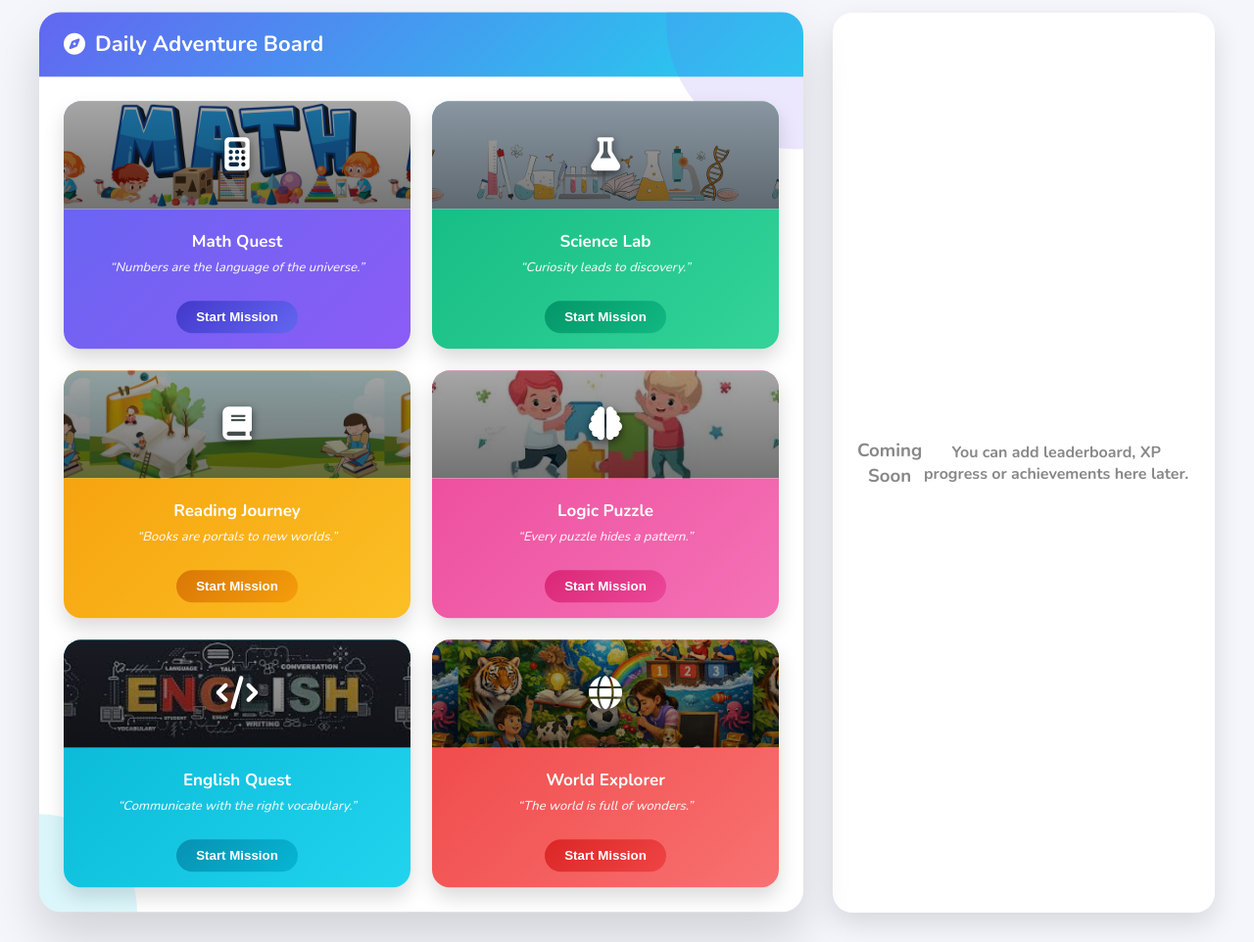
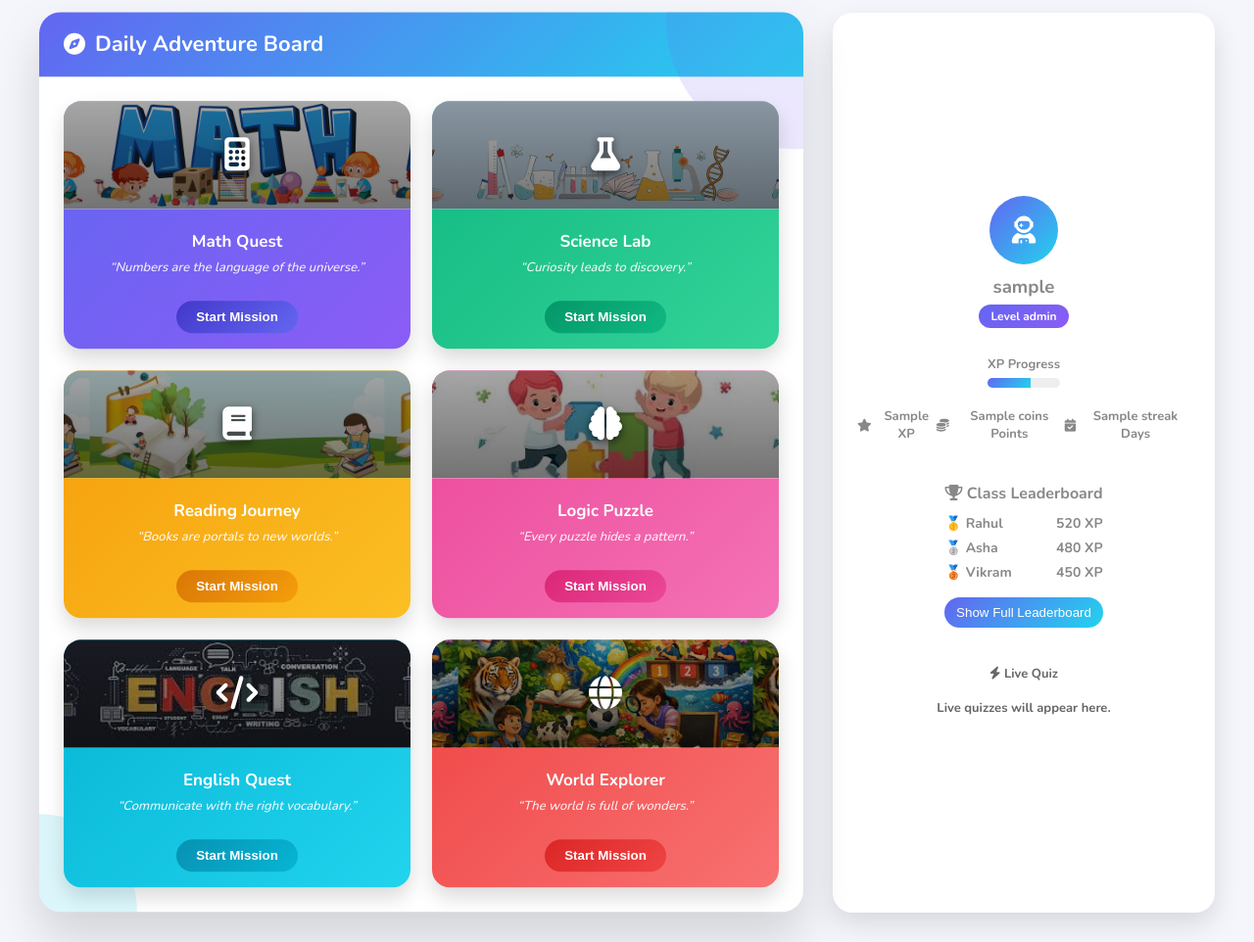
Before and after one commit to raj761132/LearniX, a Flask app: template templates/student_dashboard.html in a window 1280 px wide. Shown: the part 153-1115 px from the top of the page at 98% size. Run offline with Flask 3, Linux system fonts and the light colour scheme; the template is opened without the code that fills it: most values are stand-ins (such as "Sample title", 1, 10 or a date in 2020).

Commit message:
Page development

```diff
--- a/static/css/dashboard.css
+++ b/static/css/dashboard.css
@@ -667,3 +667,210 @@ font-size:34px;
 text-shadow:0 3px 8px rgba(0,0,0,0.6);
 
 }
+
+/* SIDE CARD CSS */
+/* SIDE CARD */
+
+.side-card{
+
+background:white;
+
+border-radius:20px;
+
+padding:25px;
+
+box-shadow:0 12px 28px rgba(0,0,0,0.12);
+
+display:flex;
+
+flex-direction:column;
+
+gap:20px;
+
+}
+
+
+
+/* PLAYER PROFILE */
+
+.player-profile{
+
+text-align:center;
+
+}
+
+.avatar{
+
+width:70px;
+height:70px;
+
+margin:auto;
+
+border-radius:50%;
+
+background:linear-gradient(135deg,#6366f1,#22d3ee);
+
+display:flex;
+align-items:center;
+justify-content:center;
+
+font-size:28px;
+color:white;
+
+margin-bottom:10px;
+
+}
+
+.player-name{
+
+margin:5px 0;
+
+}
+
+.level-badge{
+
+background:linear-gradient(135deg,#6366f1,#8b5cf6);
+
+color:white;
+
+padding:4px 12px;
+
+border-radius:20px;
+
+font-size:12px;
+
+}
+
+
+
+/* XP BAR */
+
+.xp-section{
+
+margin-top:10px;
+
+}
+
+.xp-label{
+
+font-size:13px;
+
+margin-bottom:5px;
+
+}
+
+.xp-bar{
+
+width:100%;
+
+height:10px;
+
+background:#eee;
+
+border-radius:10px;
+
+overflow:hidden;
+
+}
+
+.xp-fill{
+
+height:100%;
+
+background:linear-gradient(135deg,#6366f1,#22d3ee);
+
+}
+
+
+
+/* PLAYER STATS */
+
+.player-stats{
+
+display:flex;
+
+justify-content:space-between;
+
+font-size:13px;
+
+}
+
+.stat{
+
+display:flex;
+
+align-items:center;
+
+gap:5px;
+
+}
+
+
+
+/* LEADERBOARD */
+
+.leaderboard-section h4{
+
+margin-bottom:10px;
+
+}
+
+.leaderboard{
+
+list-style:none;
+
+padding:0;
+
+margin:0;
+
+}
+
+.leaderboard li{
+
+display:flex;
+
+justify-content:space-between;
+
+margin:6px 0;
+
+font-size:14px;
+
+}
+
+
+
+/* LEADERBOARD BUTTON */
+
+.leaderboard-btn{
+
+margin-top:10px;
+
+width:100%;
+
+border:none;
+
+padding:8px;
+
+border-radius:20px;
+
+background:linear-gradient(135deg,#6366f1,#22d3ee);
+
+color:white;
+
+cursor:pointer;
+
+}
+
+
+
+/* QUIZ SECTION */
+
+.quiz-section{
+
+font-size:13px;
+
+color:#666;
+
+text-align:center;
+
+}
--- a/templates/dashboard_sections/dashboard.html
+++ b/templates/dashboard_sections/dashboard.html
@@ -135,10 +135,114 @@ style="background-image:url('/static/images/gk.jpg');">
 
 <div class="side-card">
 
-<h3>Coming Soon</h3>
+<!-- PLAYER PROFILE -->
 
-<p>You can add leaderboard, XP progress or achievements here later.</p>
+<div class="player-profile">
+
+<div class="avatar">
+
+<i class="fa-solid fa-user-astronaut"></i>
+
+</div>
+
+<h3 class="player-name">{{ username }}</h3>
+
+<span class="level-badge">
+Level {{ level }}
+</span>
+
+</div>
+
+
+<!-- XP BAR -->
+
+<div class="xp-section">
+
+<div class="xp-label">
+XP Progress
+</div>
+
+<div class="xp-bar">
+
+<div class="xp-fill" style="width:60%"></div>
 
 </div>
 
 </div>
+
+
+<!-- STATS -->
+
+<div class="player-stats">
+
+<div class="stat">
+<i class="fa-solid fa-star"></i>
+<span>{{ xp }} XP</span>
+</div>
+
+<div class="stat">
+<i class="fa-solid fa-coins"></i>
+<span>{{ coins }} Points</span>
+</div>
+
+<div class="stat">
+<i class="fa-solid fa-calendar-check"></i>
+<span>{{ streak }} Days</span>
+</div>
+
+</div>
+
+
+
+<!-- LEADERBOARD -->
+
+<div class="leaderboard-section">
+
+<h4>
+<i class="fa-solid fa-trophy"></i>
+Class Leaderboard
+</h4>
+
+<ul class="leaderboard">
+
+<li>
+🥇 Rahul
+<span>520 XP</span>
+</li>
+
+<li>
+🥈 Asha
+<span>480 XP</span>
+</li>
+
+<li>
+🥉 Vikram
+<span>450 XP</span>
+</li>
+
+</ul>
+
+<button class="leaderboard-btn">
+Show Full Leaderboard
+</button>
+
+</div>
+
+
+<!-- FUTURE LIVE QUIZ -->
+
+<div class="quiz-section">
+
+<h4>
+<i class="fa-solid fa-bolt"></i>
+Live Quiz
+</h4>
+
+<p>Live quizzes will appear here.</p>
+
+</div>
+
+
+</div>
+
+</div>
```
